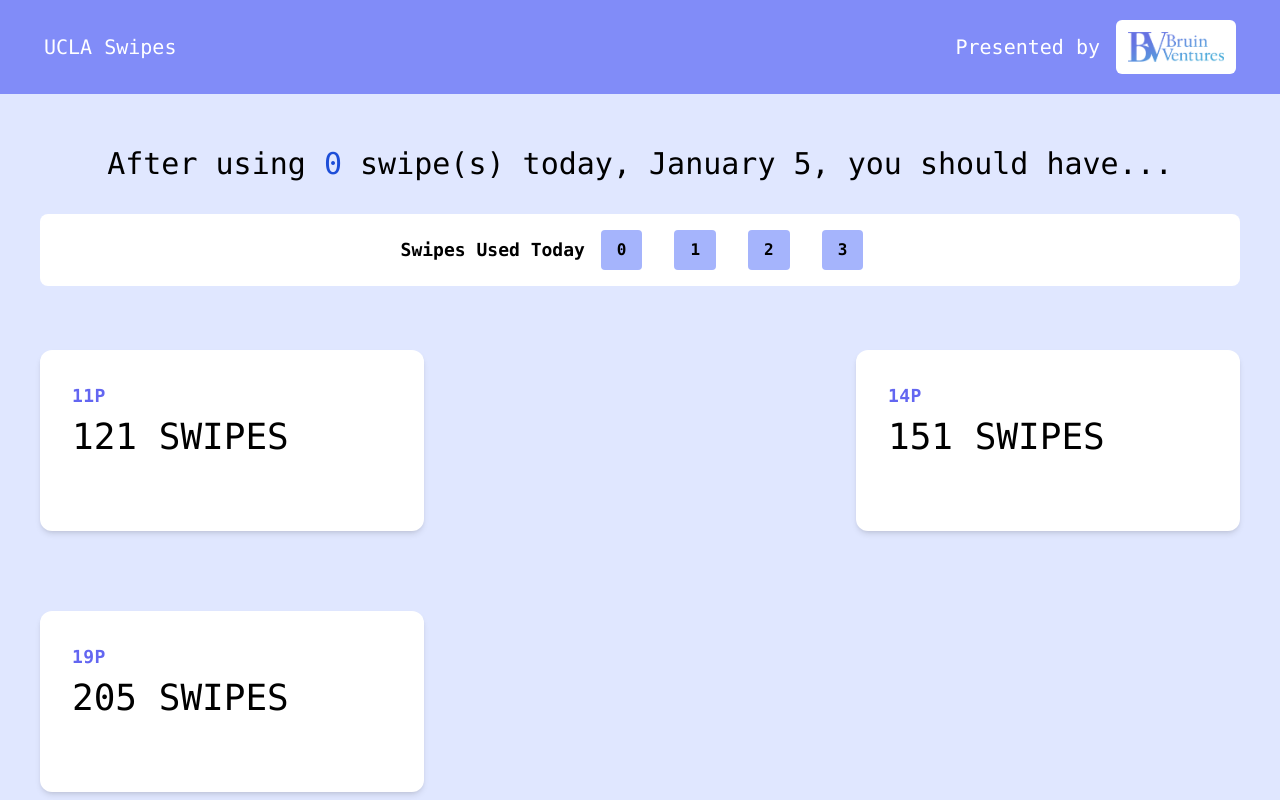
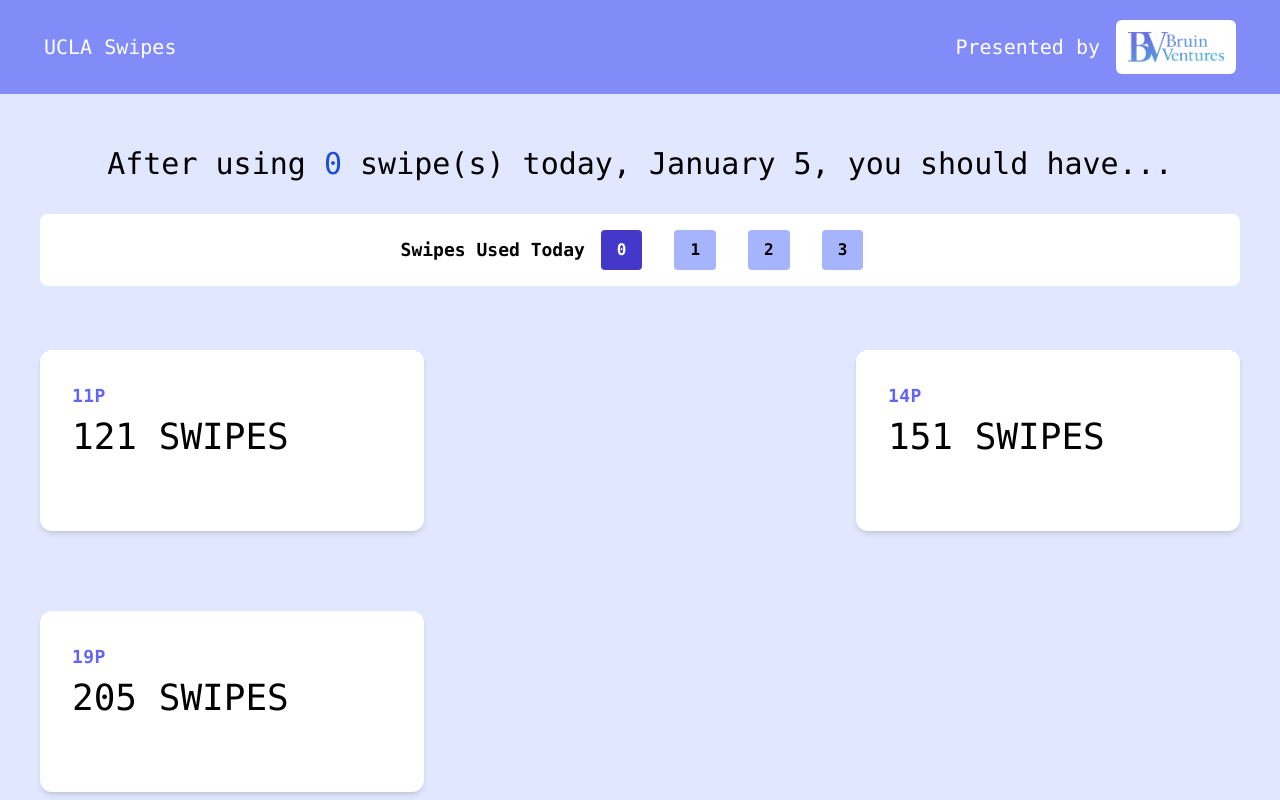
Before and after one commit to nitinsubz/ucla-swipes, a Next.js app: page / in a window 1280 px wide. Shown: the top 800 px of the page. Built offline with nearby package versions, Linux system fonts and the light colour scheme.

Commit message:
fix radio button

```diff
--- a/app/components/Header.jsx
+++ b/app/components/Header.jsx
@@ -2,6 +2,7 @@
 import React, { useState } from 'react';
 import { get11PSwipes, get14PSwipes, get19PSwipes } from '../endpoints';
 import { Swiper } from '.';
+import { button } from '@nextui-org/react';
 
 const options = {
   timeZone: 'America/Los_Angeles',
@@ -10,7 +11,7 @@ const options = {
 };
 
 const Header = () => {
-  const [sliderValue, setSliderValue] = useState(0);
+  const [selectedButton, setSelectedButton] = useState(0);
 
   const elevenData = get11PSwipes();
   const [elevenSwipes, setElevenSwipes] = useState(elevenData.swipes);
@@ -21,12 +22,11 @@ const Header = () => {
   const ninteenData = get19PSwipes();
   const [ninteenSwipes, setNinteenSwipes] = useState(ninteenData.swipes);
 
-  const handleSliderChange = (event) => {
-    console.log(event);
-    setSliderValue(event.target.value);
-    setElevenSwipes(elevenData.swipes - event.target.value);
-    setFourteenSwipes(fourteenData.swipes - event.target.value);
-    setNinteenSwipes(ninteenData.swipes - event.target.value);
+  const onButtonClick = (buttonNumber) => {
+    setSelectedButton(buttonNumber);
+    setElevenSwipes(elevenData.swipes - buttonNumber);
+    setFourteenSwipes(fourteenData.swipes - buttonNumber);
+    setNinteenSwipes(ninteenData.swipes - buttonNumber);
   };
 
   return (
@@ -35,28 +35,57 @@ const Header = () => {
         <div className='text-center'>
           <div className='text-center'>
             <p className='text-3xl leading-loose'>
-              After using <span className='text-blue-700'>{sliderValue}</span>{' '}
-              swipe(s) today, {new Date().toLocaleString('en-US', options)}, you
-              should have...
+              After using{' '}
+              <span className='text-blue-700'>{selectedButton}</span> swipe(s)
+              today, {new Date().toLocaleString('en-US', options)}, you should
+              have...
             </p>
           </div>
         </div>
         <div className=''>
-          <div className='mt-5 flex flex-col items-center rounded-lg bg-white px-10 sm:flex-row justify-center'>
-            <a className= 'text-center text-lg font-semibold py-4'>
+          <div className='mt-5 flex flex-col items-center justify-center rounded-lg bg-white px-10 sm:flex-row'>
+            <a className='py-4 text-center text-lg font-semibold'>
               Swipes Used Today
             </a>
-            <div className='py-4 flex flex-row'>
-              <button tabIndex="0" onClick={handleSliderChange} className='mx-4 rounded bg-indigo-300 px-4 py-2 font-bold text-black focus:bg-indigo-700 focus:text-white' value={0}>
+            <div className='flex flex-row py-4'>
+              <button
+                onClick={() => onButtonClick(0)}
+                className={`${
+                  selectedButton === 0
+                    ? 'bg-indigo-700 text-white'
+                    : 'bg-indigo-300 text-black'
+                } mx-4 rounded px-4 py-2 font-bold `}
+              >
                 0
               </button>
-              <button tabIndex="0" onClick={handleSliderChange} className='mx-4 rounded bg-indigo-300 px-4 py-2 font-bold text-black focus:bg-indigo-700 focus:text-white' value={1}>
+              <button
+                onClick={() => onButtonClick(1)}
+                className={`${
+                  selectedButton === 1
+                    ? 'bg-indigo-700 text-white'
+                    : 'bg-indigo-300 text-black'
+                } mx-4 rounded px-4 py-2 font-bold `}
+              >
                 1
               </button>
-              <button tabIndex="0" onClick={handleSliderChange} className='mx-4 rounded bg-indigo-300 px-4 py-2 font-bold text-black focus:bg-indigo-700 focus:text-white' value={2}>
+              <button
+                onClick={() => onButtonClick(2)}
+                className={`${
+                  selectedButton === 2
+                    ? 'bg-indigo-700 text-white'
+                    : 'bg-indigo-300 text-black'
+                } mx-4 rounded px-4 py-2 font-bold `}
+              >
                 2
               </button>
-              <button tabIndex="0" onClick={handleSliderChange} className='mx-4 rounded bg-indigo-300 px-4 py-2 font-bold text-black focus:bg-indigo-700 focus:text-white' value={3}>
+              <button
+                onClick={() => onButtonClick(3)}
+                className={`${
+                  selectedButton === 3
+                    ? 'bg-indigo-700 text-white'
+                    : 'bg-indigo-300 text-black'
+                } mx-4 rounded px-4 py-2 font-bold `}
+              >
                 3
               </button>
             </div>
```
